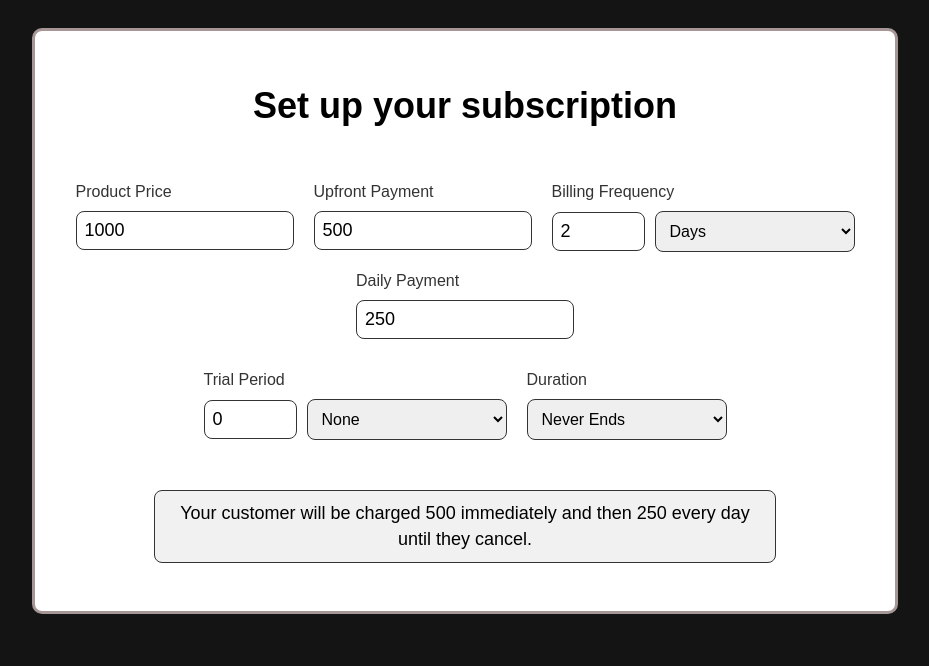
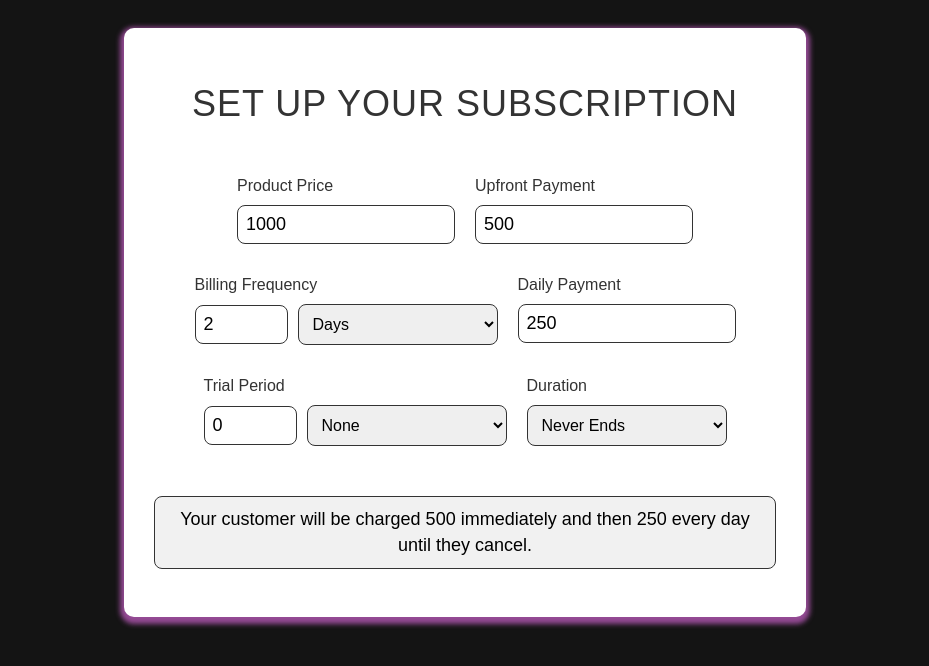
Before and after one commit to CarlosRidolfi/offeringtree-test, a Next.js app: page / in a window 1280 px wide. Shown: the top 666 px of the page, without its empty margins (175-1104 px from the left). Built offline with nearby package versions, Linux system fonts and the light colour scheme.

Commit message:
Project finished

```diff
--- a/src/pages/index.tsx
+++ b/src/pages/index.tsx
@@ -58,6 +58,38 @@ export default function SubscriptionForm() {
     // eslint-disable-next-line react-hooks/exhaustive-deps
   }, [upfrontPayment, billingFrequency, initialPrice]);
 
+  const renderSubscriptionDetails = () => {
+    if (
+      (trialType === "None" || trialValue === 0) &&
+      duration === "Never Ends"
+    ) {
+      return (
+        <p>{`Your customer will be charged ${upfrontPayment} immediately and then
+            ${timePayment} every ${timeUntilCancel(
+          paymentType
+        )} until they cancel.`}</p>
+      );
+    } else if (duration === "Never Ends" && trialValue !== 0) {
+      return (
+        <p>{`Your customer will be charged ${upfrontPayment} immediately for their ${trialValue} ${timeUntilCancel(
+          trialType
+        )} trial, and then ${timePayment} every ${timeUntilCancel(
+          paymentType
+        )} until they cancel.`}</p>
+      );
+    } else if (duration === "Customize" && trialValue !== 0) {
+      return (
+        <p>{`Your customer will be charged ${upfrontPayment} immediately for their ${trialValue} ${timeUntilCancel(
+          trialType
+        )} trial, and then ${timePayment} every ${timeUntilCancel(
+          paymentType
+        )}, of ${billingCycle} billing cycles. The total amount paid will be ${initialPrice}.`}</p>
+      );
+    } else {
+      return null;
+    }
+  };
+
   return (
     <>
       <SubscriptionWrapper>
@@ -81,6 +113,8 @@ export default function SubscriptionForm() {
               onChange={(e) => setUpfrontPayment(Number(e.target.value))}
             />
           </InputGroup>
+        </InputRow>
+        <InputRow>
           <InputGroup>
             <Label title="Billing Frequency" />
             <InputSelect>
@@ -140,30 +174,7 @@ export default function SubscriptionForm() {
             </InputGroup>
           )}
         </InputRow>
-        <div>
-          {(trialType === "None" || trialValue === 0) &&
-          duration === "Never Ends" ? (
-            <p>{`Your customer will be charged ${upfrontPayment} immediately and then
-            ${timePayment} every ${timeUntilCancel(
-              paymentType
-            )} until they cancel.`}</p>
-          ) : duration === "Never Ends" && trialValue !== 0 ? (
-            <p>{`Your customer will be charged ${upfrontPayment} immediately for their ${trialValue} ${timeUntilCancel(
-              trialType
-            )} trial, and then ${timePayment} every ${timeUntilCancel(
-              paymentType
-            )} until
-            they cancel.`}</p>
-          ) : duration === "Customize" && trialValue !== 0 ? (
-            <p>{`Your customer will be charged ${upfrontPayment} immediately for their ${trialValue} ${timeUntilCancel(
-              trialType
-            )} trial, and then ${timePayment} every ${timeUntilCancel(
-              paymentType
-            )}, of ${billingCycle} billing cycles. The total amount paid will be ${initialPrice}.`}</p>
-          ) : (
-            ""
-          )}
-        </div>
+        <div>{renderSubscriptionDetails()}</div>
       </SubscriptionWrapper>
     </>
   );
--- a/src/styled-components/styled.tsx
+++ b/src/styled-components/styled.tsx
@@ -22,8 +22,11 @@ export const SubscriptionWrapper = styled.div`
   align-items: center;
   justify-content: center;
   gap: 2rem;
-  border: 3px solid #a79696;
+  border: 3px;
   animation: ${fadeIn} 0.5s ease-in-out;
+  -webkit-box-shadow: 0px 3px 5px 4px rgba(148, 74, 148, 1);
+  -moz-box-shadow: 0px 3px 5px 4px rgba(148, 74, 148, 1);
+  box-shadow: 0px 3px 5px 4px rgba(148, 74, 148, 1);
 
   p {
     font-family: "Montserrat", sans-serif;
@@ -39,10 +42,15 @@ export const SubscriptionWrapper = styled.div`
 `;
 
 export const Title = styled.h1`
-  font-size: 36px;
+  font-size: 2.25rem;
   font-family: "Montserrat", sans-serif;
   text-align: center;
-  font-weight: 600;
+  font-weight: 500;
+  color: #333;
+  margin-bottom: 20px;
+  text-transform: uppercase;
+  letter-spacing: 1px;
+  line-height: 1.2;
 `;
 
 export const InputRow = styled.div`
```
Also changed, not shown: 2 other files (tests, documents, lock files or other folders).
